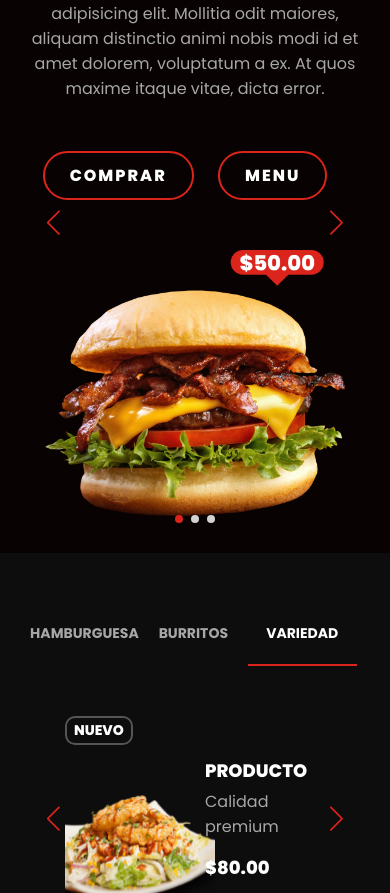
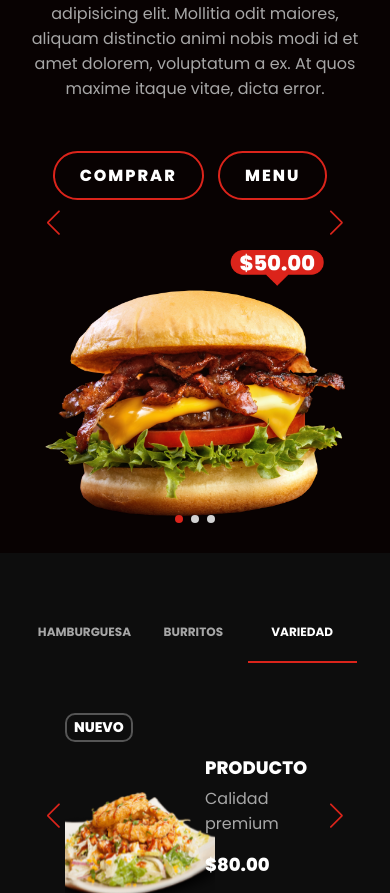
Before and after one commit to AlejandroTiconaDev/burguer0.1, a plain HTML site: page index.html in a window 390 px wide. Shown: the part 207-1100 px from the top of the page. Drawn offline with nearby package versions, Linux system fonts and the light colour scheme.

Commit message:
Button inline improve by Alejandro Ticona at 3/15/2024

```diff
--- a/style.css
+++ b/style.css
@@ -556,6 +556,15 @@ body {
     /*mis modificaciones*/
 
     .tabInput + label {
-        font-size: 14px; /* Tamaño de fuente más pequeño */
+        font-size: 12px; /* Tamaño de fuente más pequeño */
+    }
+
+    .botones {
+        margin-top: 50px;
+
+    }
+
+    .botones .btn-1 {
+        margin-right: 10px; /* Ajusta la distancia horizontal entre los botones según necesites */
     }
 }
```
